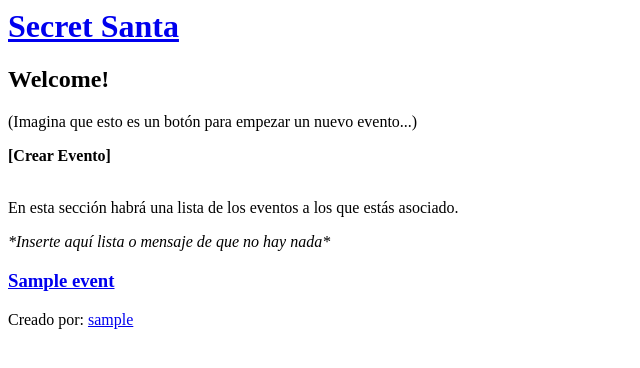
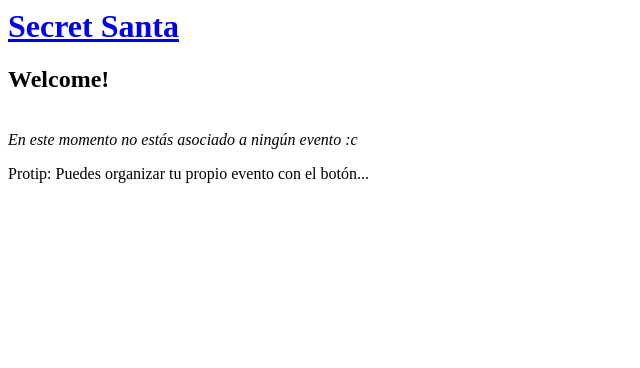
Before and after one commit to cinnamontea/secret-santa, a Django app: page / in a window 1280 px wide. Shown: the top 368 px of the page, without its empty margins (0-640 px from the left). Run offline with Django 4.2, Linux system fonts and the light colour scheme; tables that the repository leaves empty hold one stand-in row (values such as "Sample post").

Commit message:
changed home feed to filter events where the user ins involved in, and order by date

```diff
--- a/santa_raffle/templates/santa_raffle/home_feed.html
+++ b/santa_raffle/templates/santa_raffle/home_feed.html
@@ -1,29 +1,20 @@
-<html>
-    <head>
-        <title>Secret Santa</title>
-    </head>
-    <body>
+{% extends 'santa_raffle/base.html' %}
+
+{% block subtitle %}
+Welcome!
+{% endblock %}
+
+{% block content %}
+    <!-- En esta sección habrá una lista de los eventos a los que estás asociado. -->
+    {% for event in events %}
         <div>
-            <h1><a href="/">Secret Santa</a></h1>
-            <h2>Welcome!</h2>
+            <a href="{% url 'event_detail' pk=event.pk %}"><h3>{{ event }}</h3></a>
+            <p>Creado por: <a href="profile/"> {{ event.organizer }} </p></a>
+            <br>
         </div>
-
-        <div>
-            <p>(Imagina que esto es un botón para empezar un nuevo evento...)</p>
-            <strong>[Crear Evento]</strong>
-        </div>
-        <br>
-        <div>
-            <p>En esta sección habrá una lista de los eventos a los que estás asociado.</p>
-
-            <em>*Inserte aquí lista o mensaje de que no hay nada*</em>
-            {% for event in events %}
-                <div>
-                    <a href={{event.id}}><h3>{{ event }}</h3></a>
-                    <p>Creado por: <a href="profile/"> {{ event.organizer }} </p></a>
-                </div>
-                {% endfor %}
-        </div>
-
-    </body>
-</html>
+    {% empty %}
+        <!-- *Inserte aquí lista o mensaje de que no hay nada* -->
+        <i>En este momento no estás asociado a ningún evento :c </i>
+        <p> Protip: Puedes organizar tu propio evento con el botón... </p>
+    {% endfor %}
+{% endblock %}
--- a/santa_raffle/views.py
+++ b/santa_raffle/views.py
@@ -5,7 +5,10 @@ from .models import Event
 # Create your views here.
 
 def home_feed(request):
-    events = Event.objects.filter(created_date__lte=timezone.now()).order_by('created_date')
+    user = None
+    if request.user.is_authenticated:
+        user = request.user
+    events = Event.objects.filter(organizer=user).order_by('created_date')
     return render(request, 'santa_raffle/home_feed.html', {'events': events} )
 
 def event_detail(request, pk):
```
